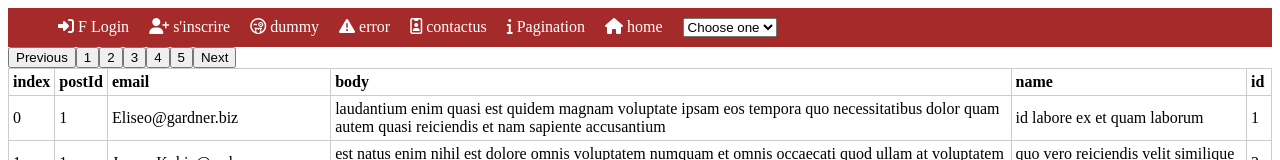
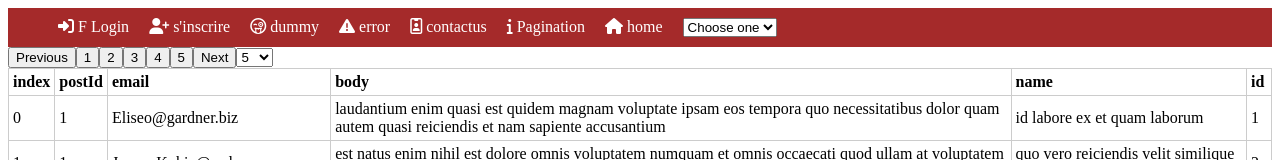
Before and after one commit to RamyaAmarnath/angular-ivy-7wg16t, an Angular app: page /pagination in a window 1280 px wide. Shown: the top 160 px of the page. Built offline with nearby package versions, Linux system fonts and the light colour scheme.

Commit message:
1 file modified

```diff
--- a/src/app/Components/pagination/pagination.component.html
+++ b/src/app/Components/pagination/pagination.component.html
@@ -6,6 +6,12 @@
 	<button (click)="four()">4</button>
 	<button (click)="five()">5</button>
 	<button (click)="next()">Next</button>
+	<select>
+    <option>5</option>
+    <option>10</option>
+    <option>15</option>
+    <option>20</option>
+  </select>
 </div>
 <table>
 	<tr>
```
